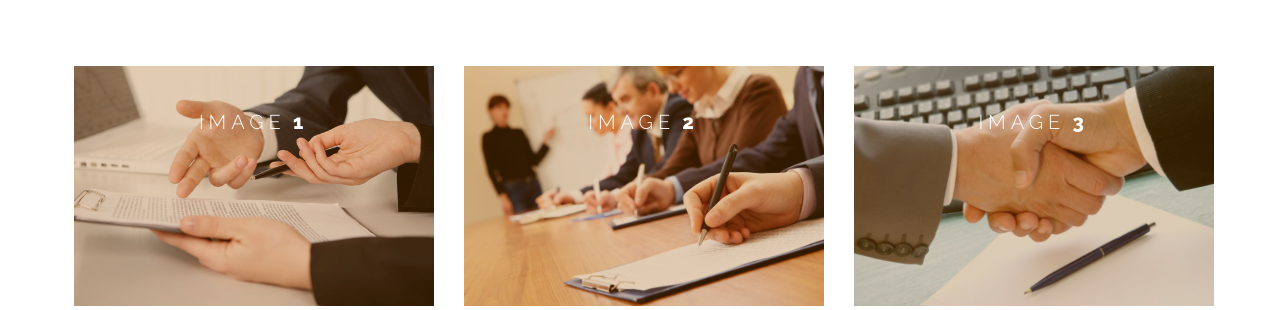
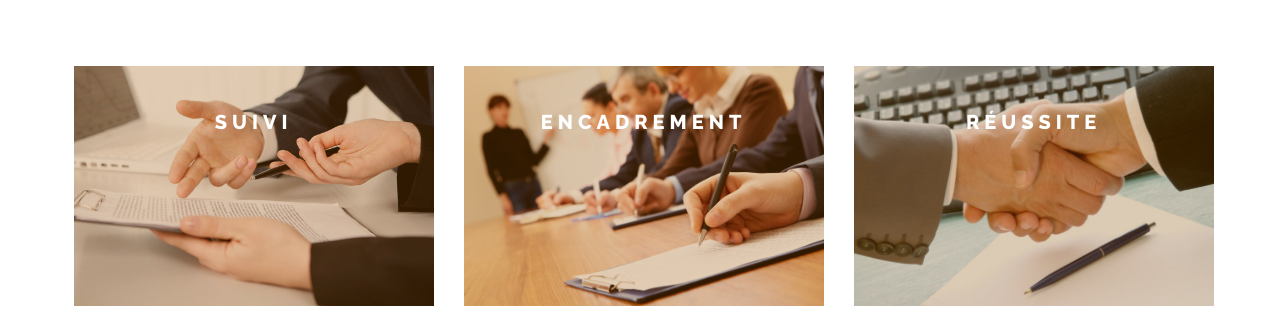
Before and after one commit to NaifousBS/opciforme, a PHP site: page / in a window 1280 px wide. Shown: the part 2470-2780 px from the top of the page. Run offline with PHP 8.4, Linux system fonts and the light colour scheme.

```diff
--- a/index.php
+++ b/index.php
@@ -164,7 +164,7 @@
                         <figure class="effect-bubba">
                             <img src="assets/images/conseil.jpg" alt="conseil"/>
                             <figcaption>
-                                <h2>Image <span>1</span></h2>
+                                <h2><span>Suivi</span></h2>
                                 <p>Conseil</p>
                             </figcaption>
                         </figure>
@@ -178,7 +178,7 @@
                         <figure class="effect-bubba">
                             <img src="assets/images/formation.jpg" alt="formation"/>
                             <figcaption>
-                                <h2>Image <span>2</span></h2>
+                                <h2><span>Encadrement</span></h2>
                                 <p>Formation</p>
                             </figcaption>
                         </figure>
@@ -192,7 +192,7 @@
                         <figure class="effect-bubba">
                             <img src="assets/images/emploi.jpg" alt="emploi"/>
                             <figcaption>
-                                <h2>Image <span>3</span></h2>
+                                <h2><span>Réussite</span></h2>
                                 <p>Emploi</p>
                             </figcaption>
                         </figure>
```
